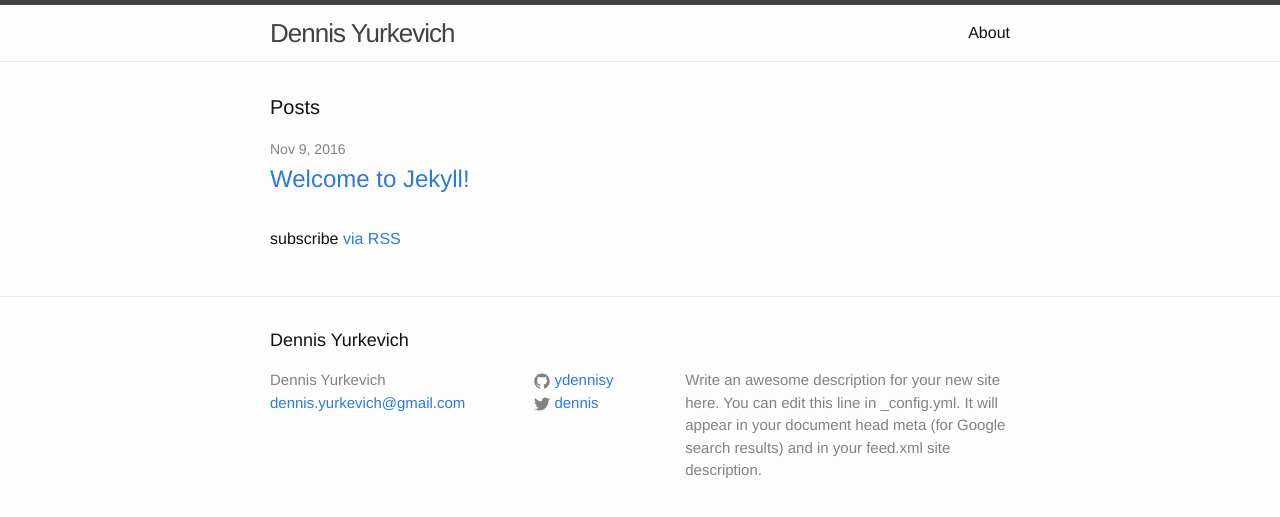
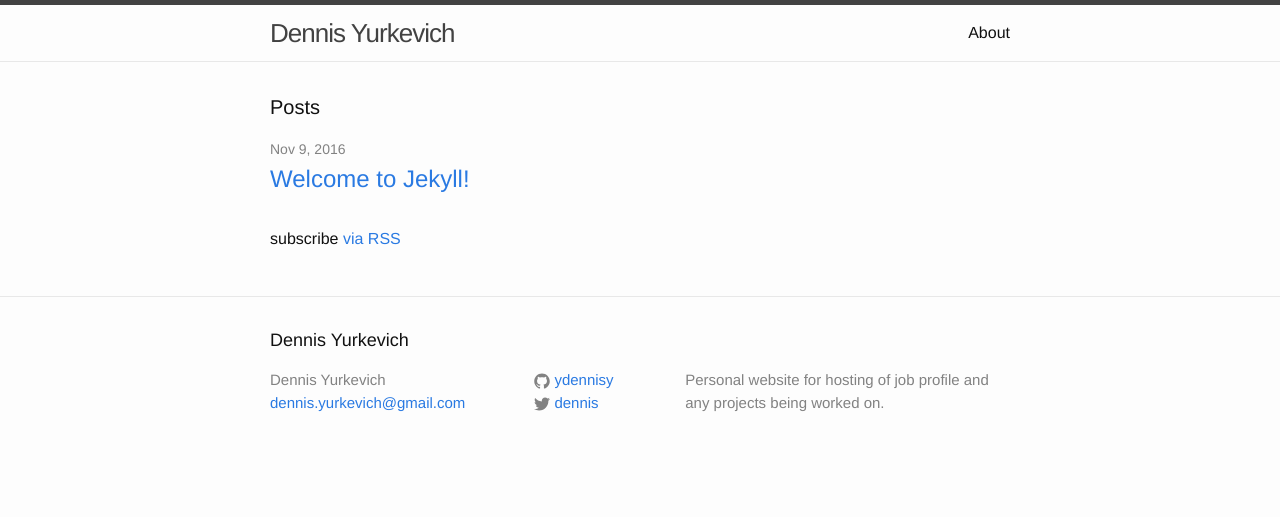
Before and after one commit to ydennisy/ydennisy.github.io, a Jekyll site: the page built from index.html, in a window 1280 px wide. Shown: the top 517 px of the page. Built offline with Jekyll 4.4.1, drawn with Linux system fonts in a browser that asks for light colours.

Commit message:
Update _config.yml

```diff
--- a/_config.yml
+++ b/_config.yml
@@ -2,9 +2,8 @@
 title: Dennis Yurkevich
 email: dennis.yurkevich@gmail.com
 description: > # this means to ignore newlines until "baseurl:"
-  Write an awesome description for your new site here. You can edit this
-  line in _config.yml. It will appear in your document head meta (for
-  Google search results) and in your feed.xml site description.
+  Personal website for hosting of job profile and any projects
+  being worked on.
 baseurl: "" # the subpath of your site, e.g. /blog/
 url: "https://ydennisy.github.io/" # the base hostname & protocol for your site
 twitter_username: dennis
```
